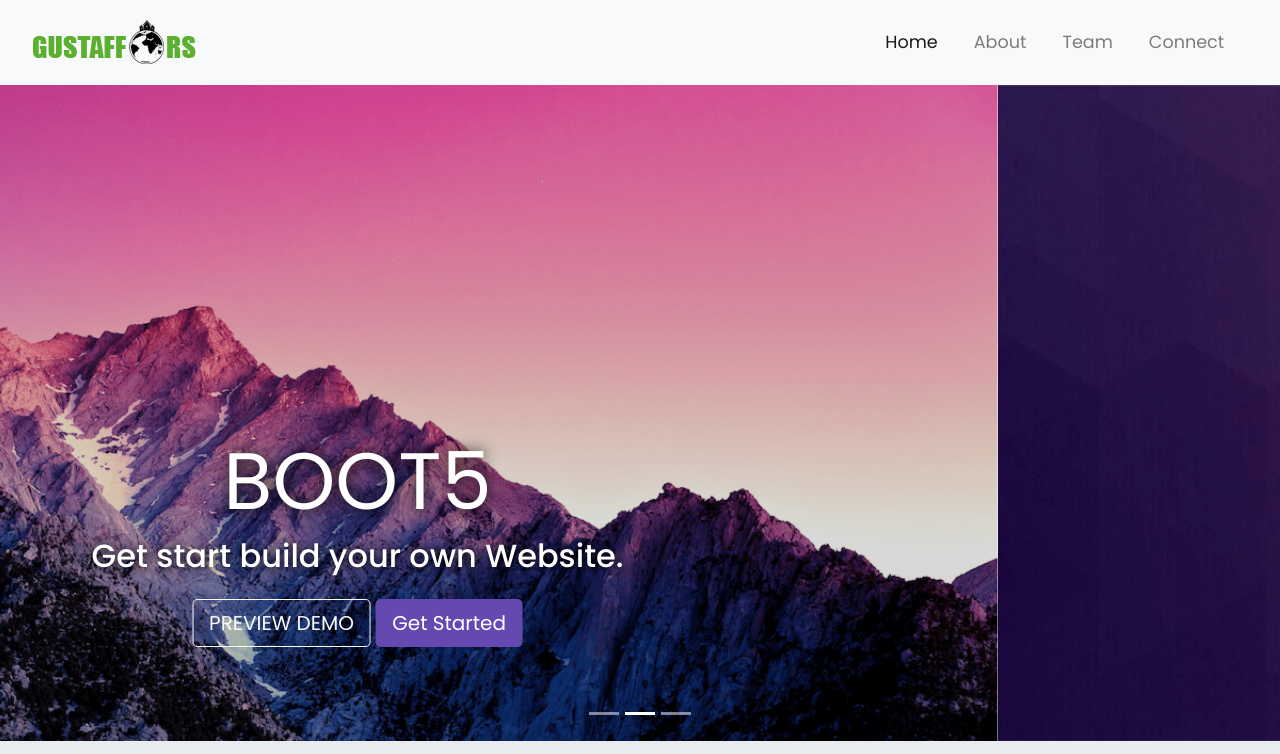
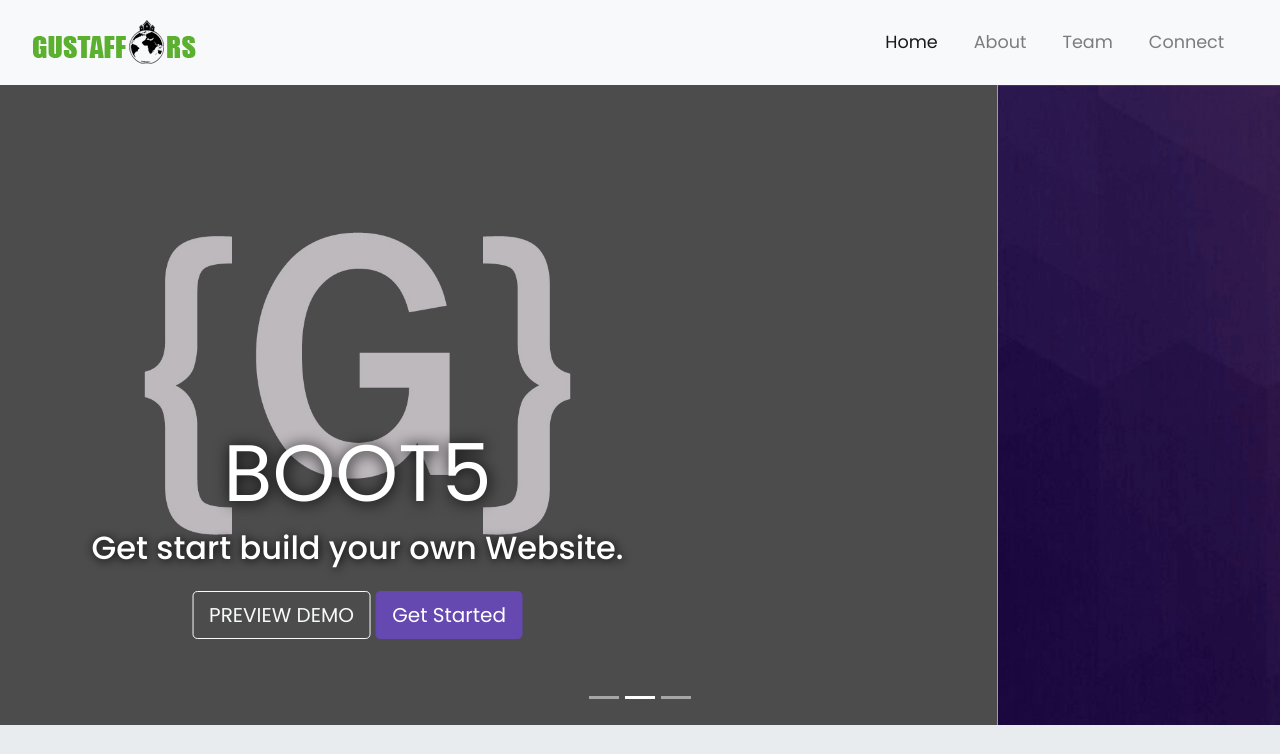
Before and after one commit to gurraoptimus/boot5, a plain HTML site: page index.html in a window 1280 px wide. Shown: the top 754 px of the page. Drawn offline with nearby package versions, Linux system fonts and the light colour scheme.

Commit message:
update
/img github.jpg

```diff
--- a/index.html
+++ b/index.html
@@ -56,7 +56,7 @@
 </ul>
 <div class="carousel-inner">
 	<div class="carousel-item active">
-		<img src="img/background.png">
+		<img src="img/github.jpg">
 		<div class="carousel-caption">
 <h1 class="display-2">BOOT5</h1>
 	<h3>Get start build your own Website.</h3>
```
